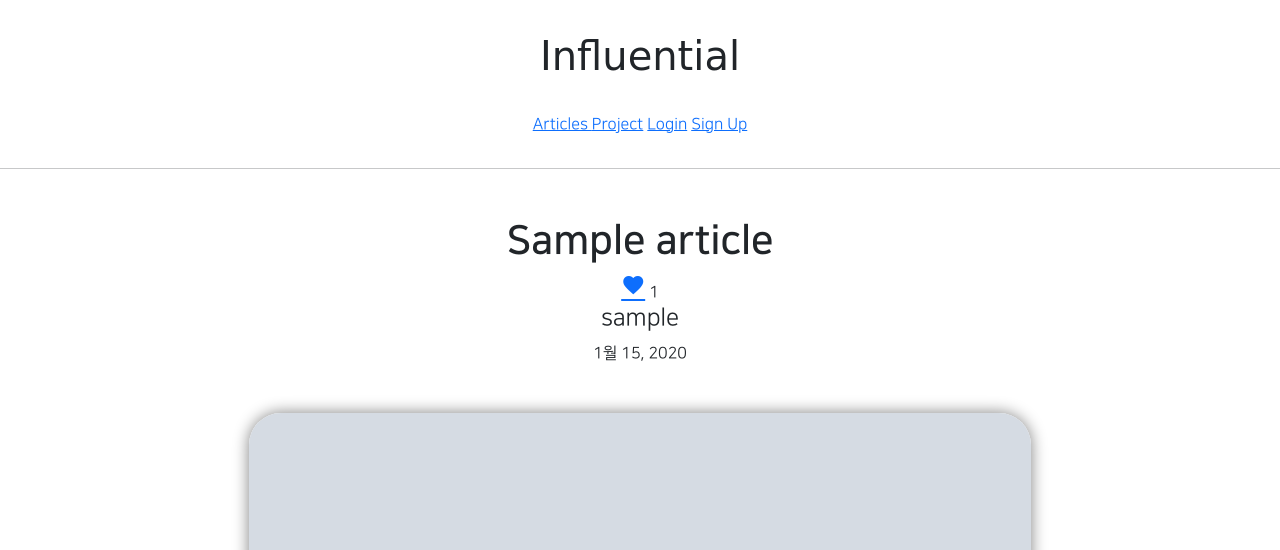
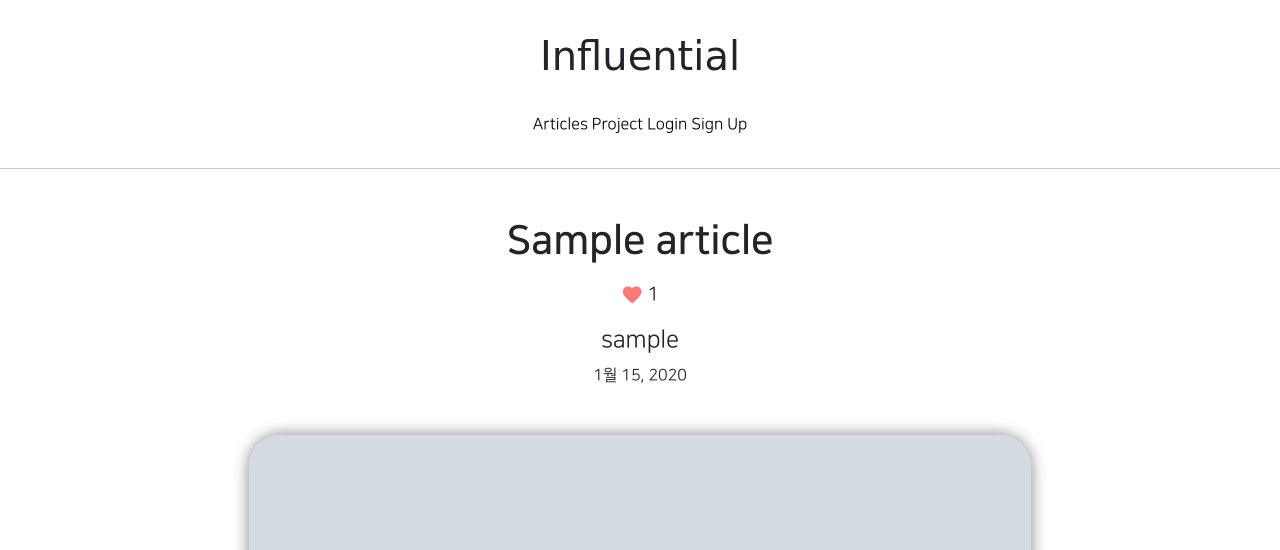
Before and after one commit to hokoro/cheon01copy, a Django app: page /article/detail/1 in a window 1280 px wide. Shown: the top 550 px of the page. Run offline with Django 3.2, Linux system fonts and the light colour scheme; tables that the repository leaves empty hold one stand-in row (values such as "Sample post"); grey boxes marked "Sample" are stand-in pictures; parts of the project's set-up code (start-up, migrations or seed data) failed here and were passed over; some libraries are stand-ins or nearby versions; some web fonts are replaced.

Commit message:
8-25 commit 2

```diff
--- a/articleapp/templates/articleapp/detail.html
+++ b/articleapp/templates/articleapp/detail.html
@@ -3,11 +3,12 @@
     <div class ="container text-center">
         <div class="my-5">
             <h1 class="NNS_B">{{ target_article.title }}</h1>
-            <div>
-                <a href="{% url 'likeapp:article_like' article_pk=target_article.pk %}" class="material-icons">
+            <div class="my-3">
+                <a href="{% url 'likeapp:article_like' article_pk=target_article.pk %}" class="material-icons"
+                style="vertical-align: middle; font-size: 1.4rem; color: #f77">
                     favorite
                 </a>
-                <span>
+                <span style="vertical-align: middle; font-size: 1.2rem">
                     {{ target_article.like }}
                 </span>
             </div>
--- a/likeapp/views.py
+++ b/likeapp/views.py
@@ -19,6 +19,11 @@ class LikeArticleView(RedirectView):
         likeRecord = LikeRecord.objects.filter(user = user,article = article)
 
         if likeRecord.exists():
+            '''
+            likeRecord.delete()
+            article.like -= 1
+            article.save()
+            '''
             return HttpResponseRedirect(reverse('articleapp:detail',kwargs={'pk':kwargs['article_pk']}))
         else:
             LikeRecord(user = user,article=article).save()
--- a/static/base.css
+++ b/static/base.css
@@ -62,3 +62,11 @@
         font-size: 13px
     }
 }
+
+a{
+    text-decoration: none;
+    color: black;
+}
+a:hover{
+    color:black;
+}
```
